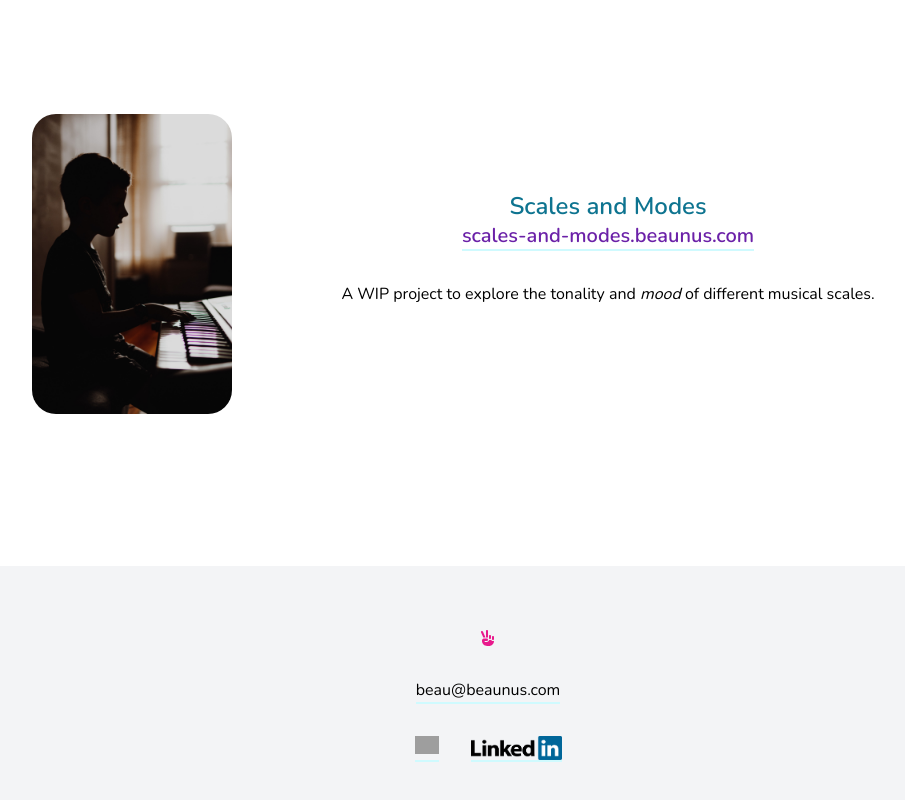
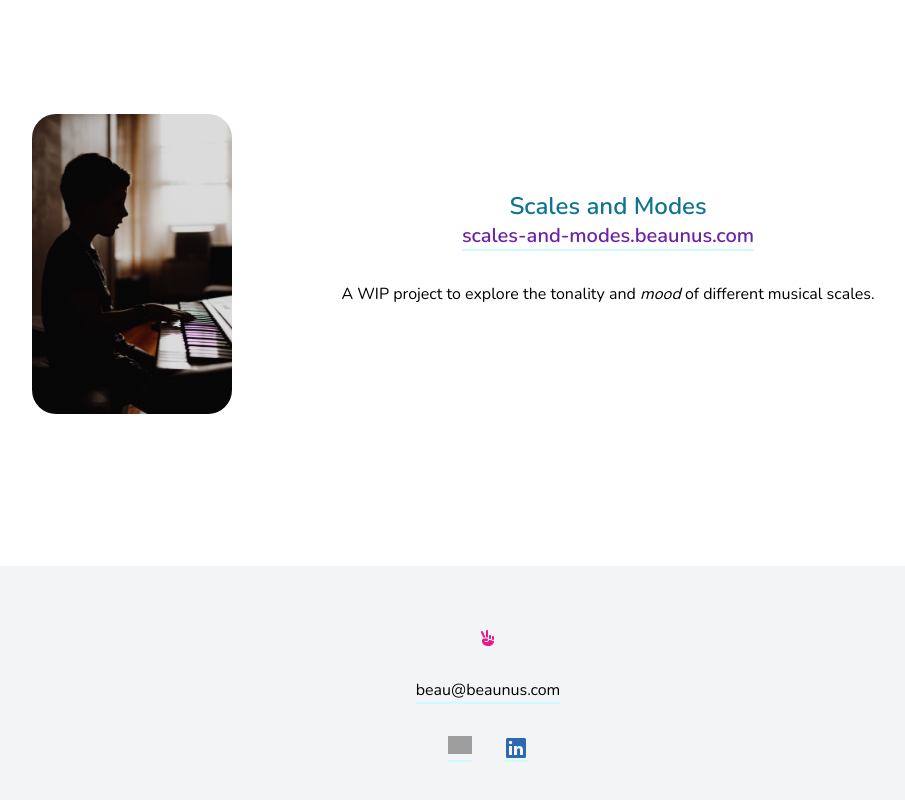
Before and after one commit to beaunus/beaunus.com, a Next.js app: page / in a window 1280 px wide. Shown: the part 3635-4435 px from the top of the page, without its empty margins (152-1057 px from the left). Built offline with nearby package versions, Linux system fonts and the light colour scheme; grey boxes are pictures that could not be loaded.

Commit message:
feature: linkedin logo svg

```diff
--- a/images/logos/index.ts
+++ b/images/logos/index.ts
@@ -17,7 +17,7 @@ export * as GraphQL from "./graph-ql.svg";
 export * as HTML from "./html.png";
 export * as Ionic from "./ionic.svg";
 export * as Jest from "./jest.svg";
-export * as LinkedIn from "./linkedin.png";
+export * as LinkedIn from "./linkedin.svg";
 export * as MongoDB from "./mongodb.svg";
 export * as NextJS from "./nextjs.svg";
 export * as Node from "./node.svg";
--- a/pages/index.tsx
+++ b/pages/index.tsx
@@ -78,7 +78,7 @@ const Footer: React.FC = () => (
       <HighlightedLink
         href="https://www.linkedin.com/in/beaunus/"
         label={
-          <Image alt="Linkedin" height={24} src={Logos.LinkedIn} width={91} />
+          <Image alt="Linkedin" height={24} src={Logos.LinkedIn} width={24} />
         }
       />
     </div>
```
Also changed, not shown: images/logos/linkedin.png (deleted), images/logos/linkedin.svg (added).
